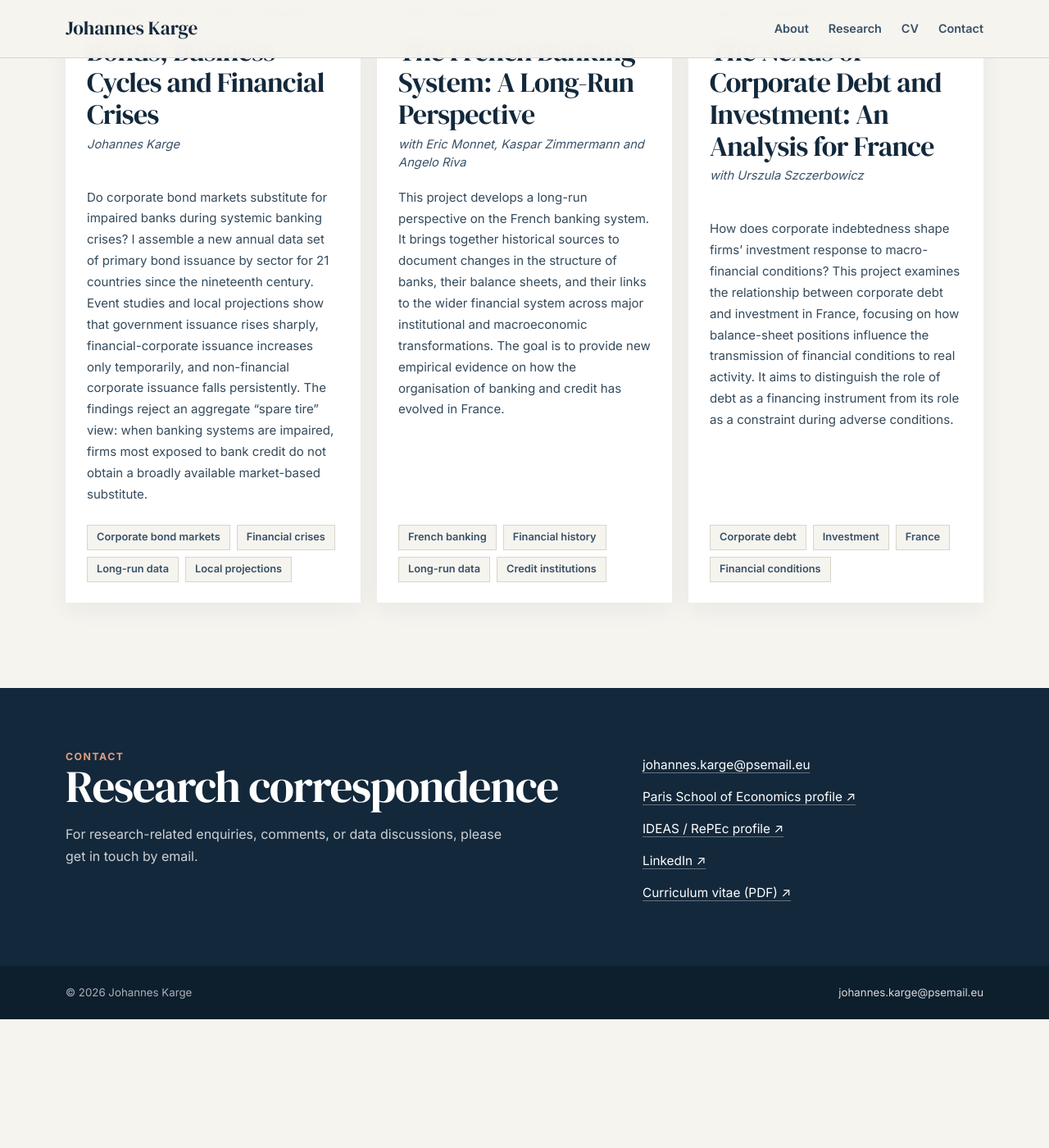
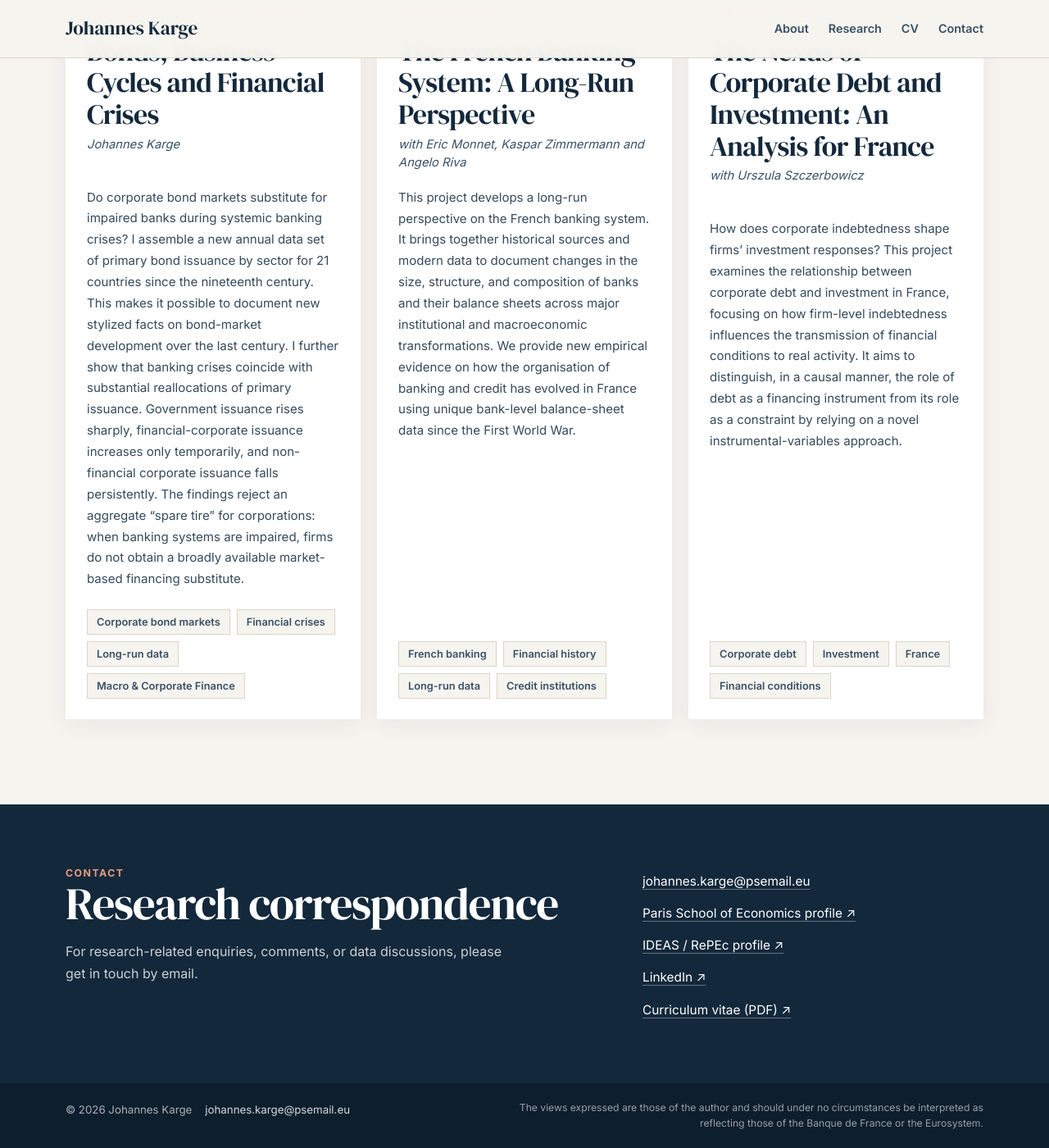
Before and after one commit to JohannesKarge/johanneskarge.github.io, a Jekyll site: the page built from index.md, in a window 1280 px wide and 1400 px high, scrolled down 1105 px. Shown: the whole window at 82% size. Built offline with Jekyll 4.4.1, drawn with Linux system fonts in a browser that asks for light colours; before the commit the page ends 2348 px from its top, so only the background shows below that.

Commit message:
Refine research abstracts and add institutional disclaimer

```diff
--- a/_data/projects.yml
+++ b/_data/projects.yml
@@ -1,22 +1,23 @@
 intro: >
   My work studies the interaction of financial systems, corporate debt, and macroeconomic outcomes across long historical horizons and contemporary data.
+
 projects:
   - title: "Bonds, Business Cycles and Financial Crises"
     status: "Job market paper · Work in progress"
     authors: "Johannes Karge"
     abstract: >
-      Do corporate bond markets substitute for impaired banks during systemic banking crises? I assemble a new annual data set of primary bond issuance by sector for 21 countries since the nineteenth century. Event studies and local projections show that government issuance rises sharply, financial-corporate issuance increases only temporarily, and non-financial corporate issuance falls persistently. The findings reject an aggregate “spare tire” view: when banking systems are impaired, firms most exposed to bank credit do not obtain a broadly available market-based substitute.
+      Do corporate bond markets substitute for impaired banks during systemic banking crises? I assemble a new annual data set of primary bond issuance by sector for 21 countries since the nineteenth century. This makes it possible to document new stylized facts on bond-market development over the last century. I further show that banking crises coincide with substantial reallocations of primary issuance. Government issuance rises sharply, financial-corporate issuance increases only temporarily, and non-financial corporate issuance falls persistently. The findings reject an aggregate “spare tire” for corporations: when banking systems are impaired, firms do not obtain a broadly available market-based financing substitute.
     tags:
       - Corporate bond markets
       - Financial crises
       - Long-run data
-      - Local projections
+      - Macro & Corporate Finance
 
   - title: "The French Banking System: A Long-Run Perspective"
     status: "Work in progress"
     authors: "with Eric Monnet, Kaspar Zimmermann and Angelo Riva"
     abstract: >
-      This project develops a long-run perspective on the French banking system. It brings together historical sources to document changes in the structure of banks, their balance sheets, and their links to the wider financial system across major institutional and macroeconomic transformations. The goal is to provide new empirical evidence on how the organisation of banking and credit has evolved in France.
+      This project develops a long-run perspective on the French banking system. It brings together historical sources and modern data to document changes in the size, structure, and composition of banks and their balance sheets across major institutional and macroeconomic transformations. We provide new empirical evidence on how the organisation of banking and credit has evolved in France using unique bank-level balance-sheet data since the First World War.
     tags:
       - French banking
       - Financial history
@@ -27,7 +28,7 @@ projects:
     status: "Work in progress"
     authors: "with Urszula Szczerbowicz"
     abstract: >
-      How does corporate indebtedness shape firms’ investment response to macro-financial conditions? This project examines the relationship between corporate debt and investment in France, focusing on how balance-sheet positions influence the transmission of financial conditions to real activity. It aims to distinguish the role of debt as a financing instrument from its role as a constraint during adverse conditions.
+      How does corporate indebtedness shape firms’ investment responses? This project examines the relationship between corporate debt and investment in France, focusing on how firm-level indebtedness influences the transmission of financial conditions to real activity. It aims to distinguish, in a causal manner, the role of debt as a financing instrument from its role as a constraint by relying on a novel instrumental-variables approach.
     tags:
       - Corporate debt
       - Investment
--- a/_layouts/default.html
+++ b/_layouts/default.html
@@ -27,11 +27,17 @@
     {{ content }}
   </main>
 
-  <footer class="site-footer">
-    <div class="container footer-inner">
+ <footer class="site-footer">
+  <div class="container footer-inner">
+    <div class="footer-meta">
       <span>© {{ 'now' | date: '%Y' }} {{ site.author }}</span>
       <a href="mailto:{{ site.data.profile.email }}">{{ site.data.profile.email }}</a>
     </div>
-  </footer>
+
+    <p class="disclaimer">
+      The views expressed are those of the author and should under no circumstances be interpreted as reflecting those of the Banque de France or the Eurosystem.
+    </p>
+  </div>
+</footer>
 </body>
 </html>
--- a/assets/css/style.scss
+++ b/assets/css/style.scss
@@ -290,3 +290,35 @@ h3 {
   .contact-grid { gap: 33px; }
   .footer-inner { flex-direction: column; }
 }
+
+.footer-inner {
+  display: grid;
+  grid-template-columns: auto minmax(300px, 620px);
+  align-items: start;
+  gap: 14px 40px;
+}
+
+.footer-meta {
+  display: flex;
+  flex-wrap: wrap;
+  gap: 16px;
+}
+
+.disclaimer {
+  max-width: 620px;
+  margin: 0;
+  color: rgba(255, 255, 255, .58);
+  font-size: .76rem;
+  line-height: 1.55;
+  text-align: right;
+}
+
+@media (max-width: 620px) {
+  .footer-inner {
+    grid-template-columns: 1fr;
+  }
+
+  .disclaimer {
+    text-align: left;
+  }
+}
```
